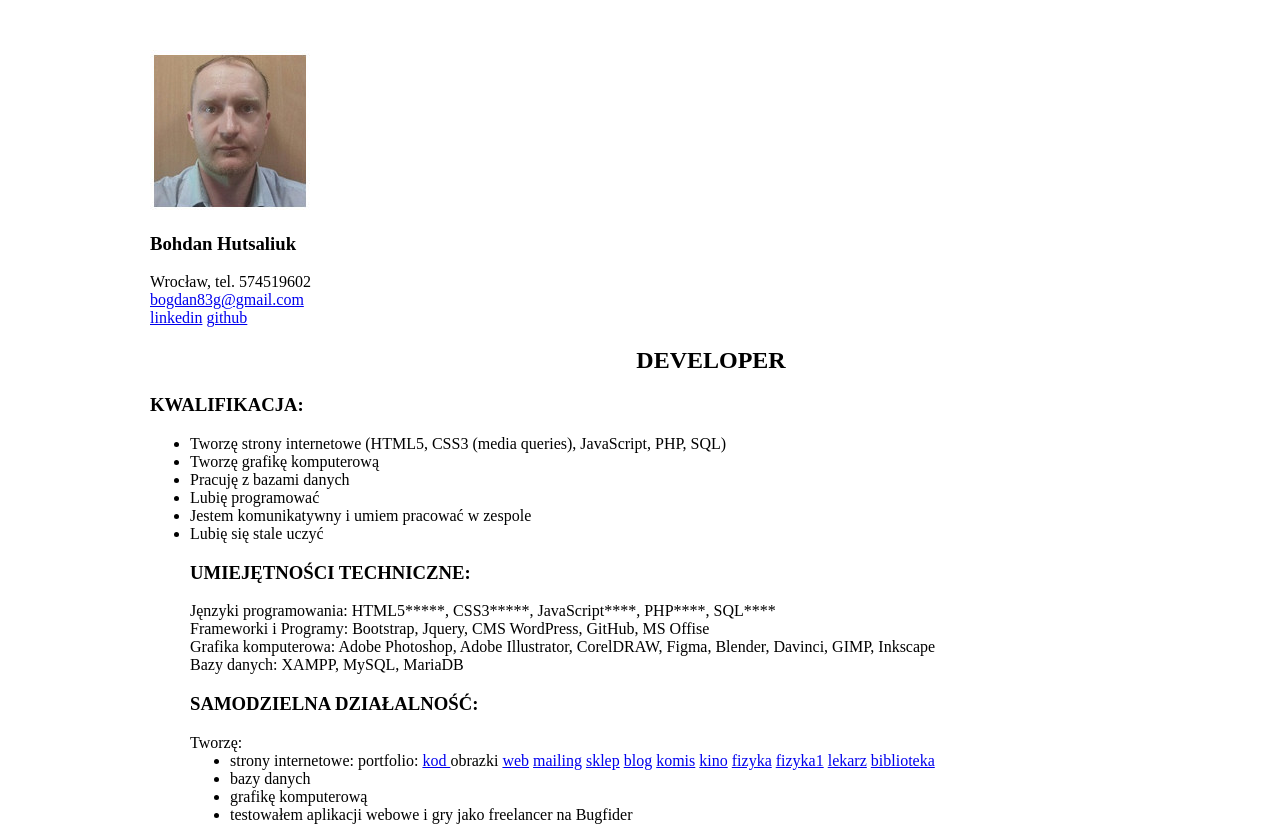
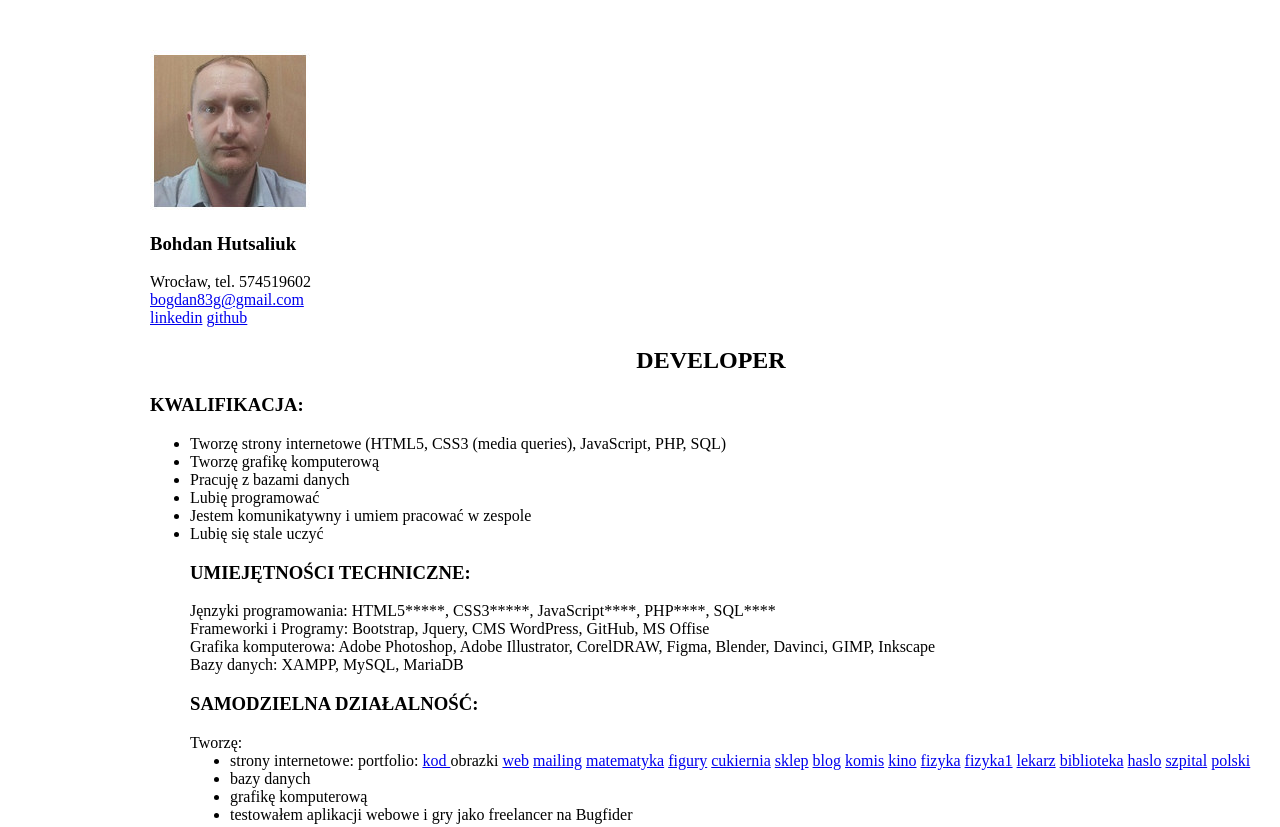
Before and after one commit to BohdanHu/BohdanHu.github.io, a plain HTML site: page index.html in a window 1280 px wide. Shown: the top 827 px of the page. Drawn offline with Linux system fonts and the light colour scheme.

Commit message:
Update index.html

```diff
--- a/index.html
+++ b/index.html
@@ -38,6 +38,10 @@ Bazy danych: XAMPP, MySQL, MariaDB<br>
 <a href="https://github.com/BohdanHu">kod </a>obrazki
 <a href="../webdesign.jpg">web</a>
 <a href="../mailing.jpg">mailing</a>
+<a href="../matematyka.jpg">matematyka</a>
+	<a href="../figury.png">figury</a>
+	<a href="../cukiernia.jpg">cukiernia</a>
+
 <a href="../sklep.jpg">sklep</a>
 <a href="../blog.jpg">blog</a>
 <a href="../Komis.png">komis</a>
@@ -46,6 +50,9 @@ Bazy danych: XAMPP, MySQL, MariaDB<br>
 <a href="../fizyka1.jpg">fizyka1</a>
 <a href="../lekarz.jpg">lekarz</a>
 <a href="../biblioteka.jpg">biblioteka</a>
+	<a href="../haslo.jpg">haslo</a>
+	<a href="../szpital.jpg">szpital</a>
+	<a href="../polski.jpg">polski</a>
 </li>
 <li>bazy danych</li>
 <li>grafikę komputerową</li>
```
